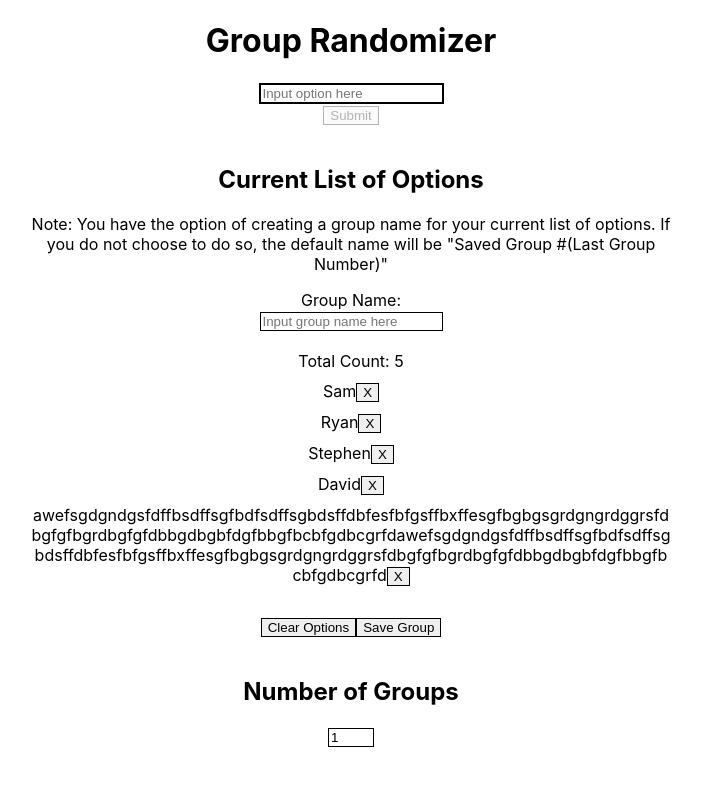
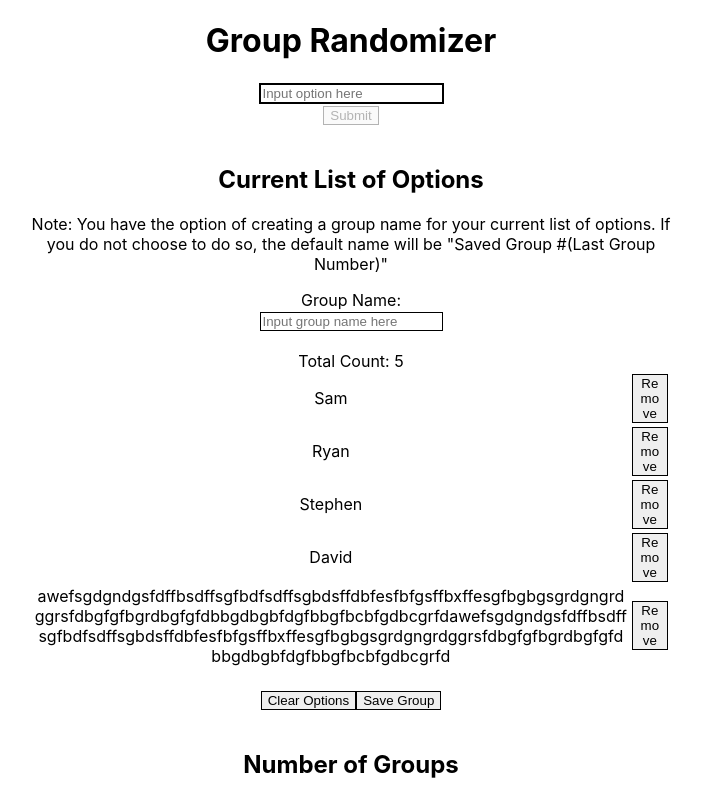
Before and after one commit to guosamuel/group_randomizer_front_end, a React (Create React App) app: page / in a window 1280 px wide. Shown: the top 788 px of the page, without its empty margins (289-990 px from the left). Built offline with nearby package versions, Linux system fonts and the light colour scheme.

Commit message:
attempting to make the options list tabular

```diff
--- a/src/containers/OptionsContainer.js
+++ b/src/containers/OptionsContainer.js
@@ -33,6 +33,24 @@ function OptionsContainer(props) {
           X
         </button>
       </li>
+    )
+  })
+
+  const tabularOptions = props.options.map( (option, index) => {
+    return (
+      <tr style={{wordBreak: 'break-all'}}>
+        <td>{option}</td>
+        <td>
+          <button
+            onClick={ () => props.removeOption(index)}
+            style={{
+              border: '1px solid'
+            }}
+          >
+            Remove
+          </button>
+        </td>
+      </tr>
     )
   })
 
@@ -92,9 +110,14 @@ function OptionsContainer(props) {
       <br />
       <br />
       <label>Total Count: {props.options.length}</label>
+      {/*
       <div className="options-list">
         <ol style={{wordBreak: 'break-all'}}>{listOfOptions}</ol>
       </div>
+      */}
+      <table className='options-list'>
+        {tabularOptions}
+      </table>
       <br />
       <button
         onClick={props.clearOptions}
```
